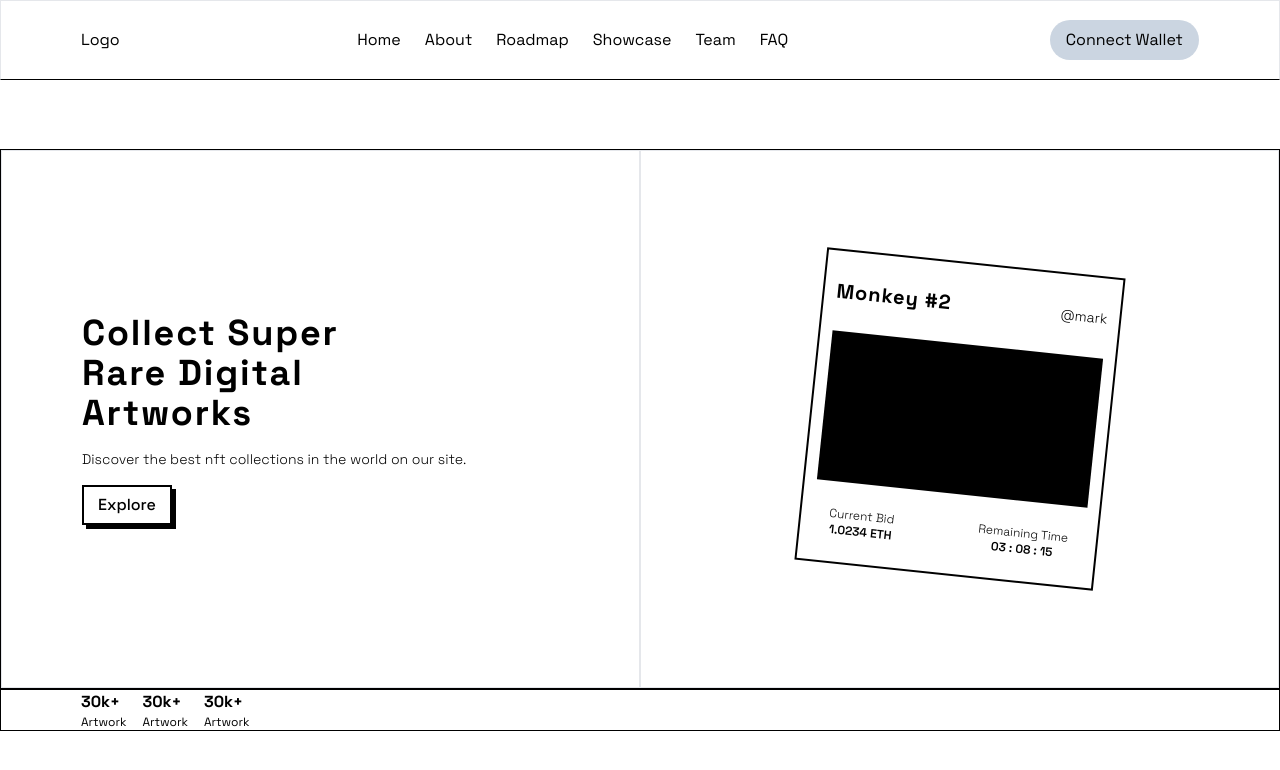
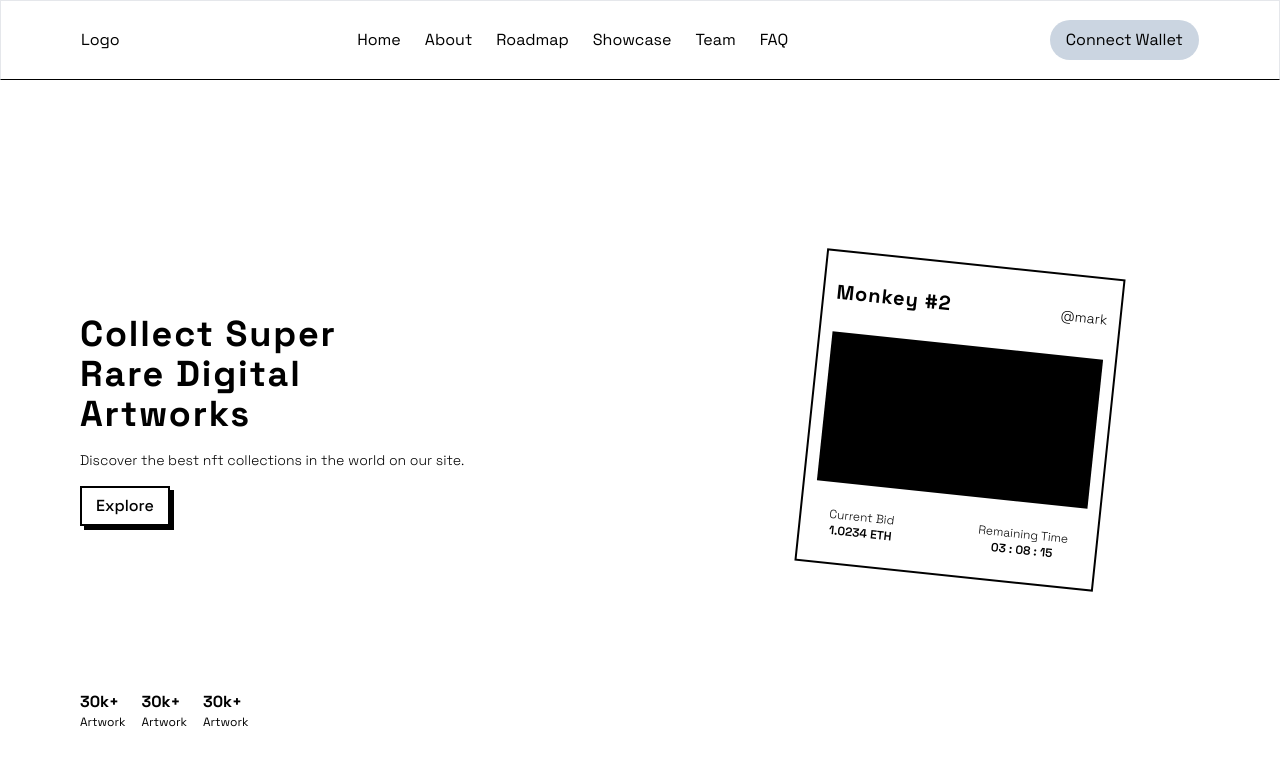
Before and after one commit to CharlesCarr/next-nft-landing-page, a Next.js app: page / in a window 1280 px wide. Shown: the top 770 px of the page. Built offline with nearby package versions, Linux system fonts and the light colour scheme.

Commit message:
fix: remove borders from top section

```diff
--- a/components/Top.tsx
+++ b/components/Top.tsx
@@ -8,8 +8,10 @@ const Top = () => {
       className="bg-white w-full flex flex-col items-center justify-center"
       id="home"
     >
-      <div className="w-full h-3/4 flex justify-center items-center border border-black">
-        <div className="w-1/2 h-full flex flex-col justify-center items-start border pl-20">
+      {/* border border-black */}
+      <div className="w-full h-3/4 flex justify-center items-center ">
+        {/* border */}
+        <div className="w-1/2 h-full flex flex-col justify-center items-start  pl-20">
           <p className="text-4xl font-bold mb-4 tracking-wider">
             Collect Super <br /> Rare Digital
             <br /> Artworks
@@ -33,7 +35,8 @@ const Top = () => {
           {/* <button className="border px-3 py-1">Explore</button> */}
         </div>
 
-        <div className="w-1/2 h-full flex flex-col justify-center items-center border">
+        {/* border */}
+        <div className="w-1/2 h-full flex flex-col justify-center items-center">
           <NFTCard
             nft={"Monkey #2"}
             name={"@mark"}
@@ -57,7 +60,8 @@ const Top = () => {
         {/* </div>  */}
       </div>
 
-      <div className="bg-white w-full border border-black flex justify-start items-center pl-20">
+{/* border border-black */}
+      <div className="bg-white w-full  flex justify-start items-center pl-20">
         <div className="pr-4">
           <p className="font-bold">30k+</p>
           <p className="text-xs">Artwork</p>
```
